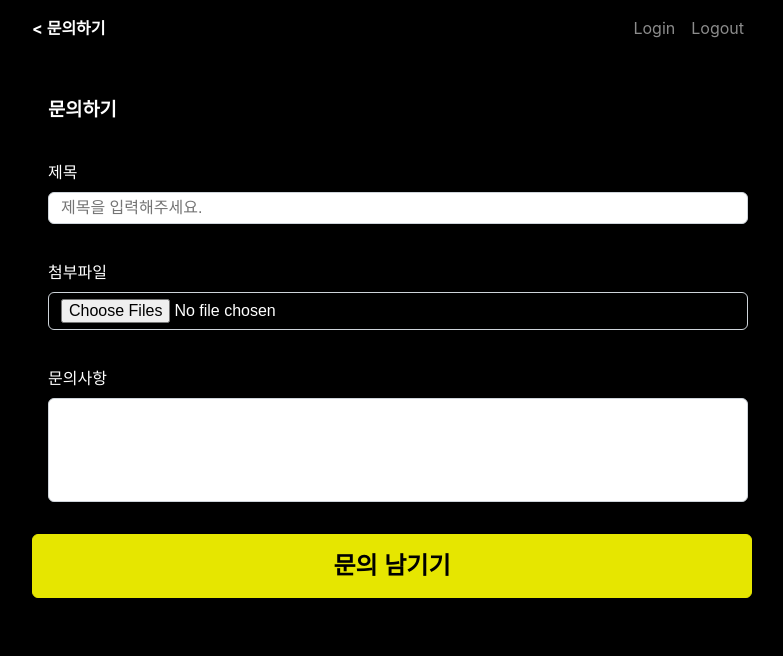
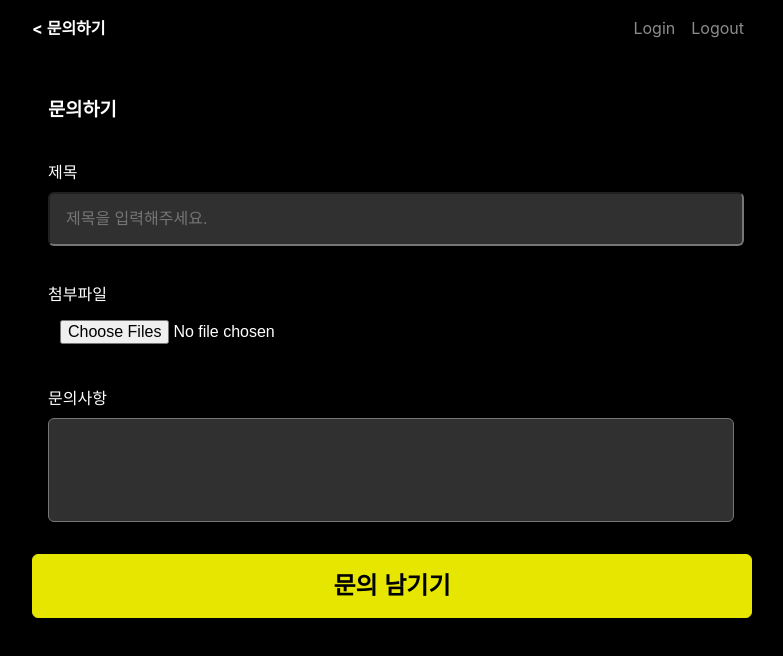
Before and after one commit to HJK9810/BoardProject-React, a React (Create React App) app: page /add in a window 1280 px wide. Shown: the top 656 px of the page, without its empty margins (248-1031 px from the left). Built offline with nearby package versions, Linux system fonts and the light colour scheme.

Commit message:
input form css change

```diff
--- a/src/style/form.scss
+++ b/src/style/form.scss
@@ -8,19 +8,25 @@ form {
 
   .form-control {
     display: block;
-    width: 98%;
+    width: 96%;
     font-size: 1rem;
     padding: 0.375rem 0.75rem;
-    border: 1px solid #ced4da;
     appearance: none;
     border-radius: 0.375rem;
-
-    :focus {
-      border: rgba(0, 191, 255);
-      box-shadow: 0 0 0 40px rgba(0, 191, 255);
-    }
   }
 }
+
+input[type="text"] {
+  padding: 1rem;
+  background-color: rgb(48, 48, 48);
+  color: whitesmoke;
+}
+textarea {
+  padding: 1rem;
+  background-color: rgb(48, 48, 48);
+  color: whitesmoke;
+}
+
 .form-check {
   display: block;
   min-height: 1.5rem;
```
